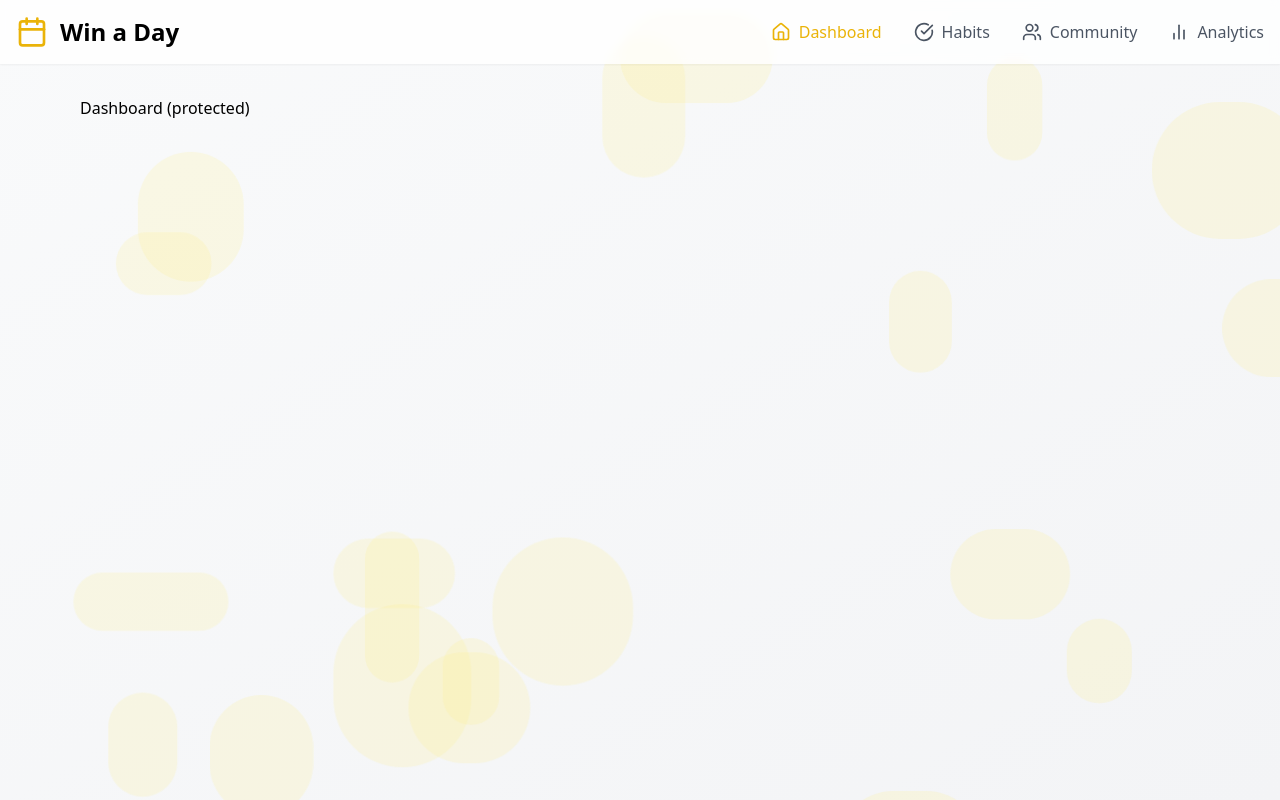
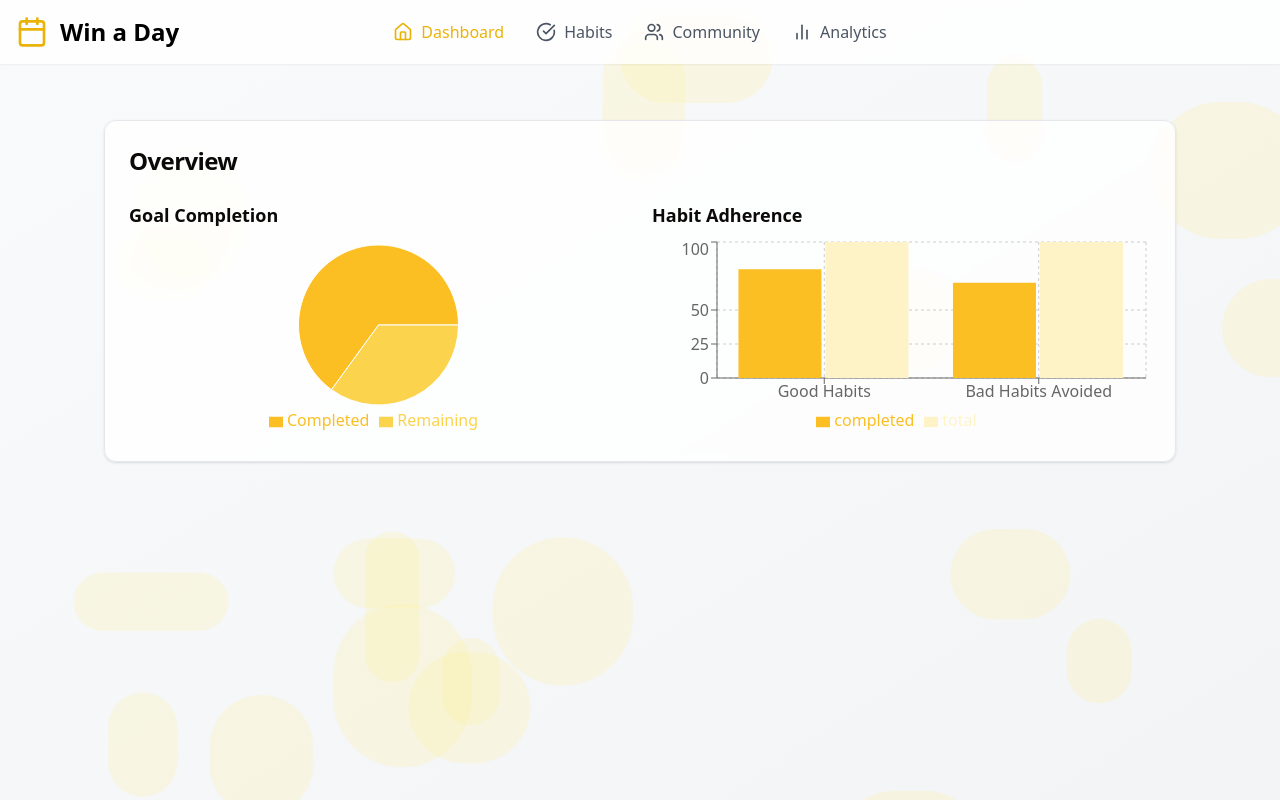
Before and after one commit to WhiteWolfWCY/win-a-day, a Next.js app: page /dashboard/home in a window 1280 px wide. Built offline with nearby package versions, Linux system fonts and the light colour scheme.

Commit message:
Navbar mobile view

```diff
--- a/app/dashboard/home/page.tsx
+++ b/app/dashboard/home/page.tsx
@@ -1,9 +1,12 @@
-export default function DashboardPage(){
-    return (
-        <div>
-            <h1>
-                Dashboard (protected)
-            </h1>
-        </div>
-    )
+"use client";
+
+import OverviewSection from "@/components/OverviewSection";
+
+export default function DashboardPage() {
+  return (
+    <main className="container mx-auto flex-grow flex flex-col gap-6 p-6 z-10">
+      <OverviewSection />
+      <div className="grid grid-cols-1 md:grid-cols-2 gap-6"></div>
+    </main>
+  );
 }
--- a/app/dashboard/layout.tsx
+++ b/app/dashboard/layout.tsx
@@ -11,11 +11,11 @@ export default function DashboardLayout({
 }>) {
   return (
     <>
-    <div className="min-h-screen bg-gradient-to-br from-gray-50 to-gray-100 flex flex-col relative overflow-hidden">
+    <div className="min-h-screen bg-gradient-to-br from-gray-50 to-gray-100 flex flex-col relative overflow-hidden z-0">
       {[...Array(20)].map((_, i) => (
         <motion.div
           key={i}
-          className="absolute rounded-full bg-yellow-200 opacity-20"
+          className="absolute rounded-full bg-yellow-200 opacity-20 z-0"
           style={{
             width: Math.random() * 100 + 50,
             height: Math.random() * 100 + 50,
@@ -34,8 +34,10 @@ export default function DashboardLayout({
           }}
         />
       ))}
-      <Navbar />
-      <MaxWidthWrapper className="pt-8">{children}</MaxWidthWrapper>
+      <div className="z-20 relative">
+        <Navbar />
+      </div>
+      <MaxWidthWrapper className="pt-8 z-10 relative">{children}</MaxWidthWrapper>
     </div>
     </>
   );
--- a/components/Navbar.tsx
+++ b/components/Navbar.tsx
@@ -2,41 +2,95 @@
 
 import { cn } from "@/lib/utils";
 import { UserButton } from "@clerk/nextjs";
-import { BarChart2, CalendarIcon, CheckCircle, Home, Users } from "lucide-react";
+import { BarChart2, CalendarIcon, CheckCircle, Home, Users, Menu, X } from "lucide-react";
 import Link from "next/link";
 import { usePathname } from "next/navigation";
+import { useState, useEffect } from "react";
 
 export default function Navbar() {
+    const pathname = usePathname();
+    const [mobileMenuOpen, setMobileMenuOpen] = useState(false);
 
-    const pathname = usePathname();
+    const navItems = [
+        { href: "/dashboard/home", icon: Home, label: "Dashboard" },
+        { href: "/dashboard/habits", icon: CheckCircle, label: "Habits" },
+        { href: "/dashboard/community", icon: Users, label: "Community" },
+        { href: "/dashboard/analytics", icon: BarChart2, label: "Analytics" },
+    ];
+
+    useEffect(() => {
+        if (mobileMenuOpen) {
+            document.body.style.overflow = 'hidden';
+        } else {
+            document.body.style.overflow = 'unset';
+        }
+    }, [mobileMenuOpen]);
 
     return (
-        <header className="w-full p-4 bg-white bg-opacity-80 backdrop-blur-sm shadow-sm z-10">
+        <>
+            <header className="w-full p-4 bg-white bg-opacity-80 backdrop-blur-sm shadow-sm relative z-10">
                 <div className="container mx-auto flex justify-between items-center">
-          <Link href="/" className="flex items-center space-x-3">
+                    <button
+                        className="lg:hidden z-20"
+                        onClick={() => setMobileMenuOpen(!mobileMenuOpen)}
+                    >
+                        <Menu className="h-6 w-6" />
+                    </button>
+                    <Link href="/" className="flex items-center space-x-3 lg:flex-1">
                         <CalendarIcon className="h-8 w-8 text-yellow-500" />
                         <span className="font-bold text-2xl">Win a Day</span>
                     </Link>
-          <nav className="hidden md:flex space-x-8">
-            <Link href="/dashboard/home" className={cn("flex items-center space-x-2 text-gray-600 hover:text-yellow-500", pathname === "/dashboard/home" && "text-yellow-500")}>
-              <Home className="h-5 w-5" />
-              <span>Dashboard</span>
+                    <nav className="hidden lg:flex space-x-8">
+                        {navItems.map((item) => (
+                            <Link
+                                key={item.href}
+                                href={item.href}
+                                className={cn(
+                                    "flex items-center space-x-2 text-gray-600 hover:text-yellow-500",
+                                    pathname === item.href && "text-yellow-500"
+                                )}
+                            >
+                                <item.icon className="h-5 w-5" />
+                                <span>{item.label}</span>
                             </Link>
-            <Link href="/dashboard/habits" className={cn("flex items-center space-x-2 text-gray-600 hover:text-yellow-500", pathname === "/dashboard/habits" && "text-yellow-500")}>
-              <CheckCircle className="h-5 w-5" />
-              <span>Habits</span>
-            </Link>
-            <Link href="/dashboard/community" className={cn("flex items-center space-x-2 text-gray-600 hover:text-yellow-500", pathname === "/dashboard/community" && "text-yellow-500")}>
-              <Users className="h-5 w-5" />
-              <span>Community</span>
-            </Link>
-            <Link href="/dashboard/analytics" className={cn("flex items-center space-x-2 text-gray-600 hover:text-yellow-500", pathname === "/dashboard/analytics" && "text-yellow-500")}   >
-              <BarChart2 className="h-5 w-5" />
-              <span>Analytics</span>
-            </Link>
+                        ))}
                     </nav>
+                    <div className="lg:flex-1 flex justify-end">
                         <UserButton />
                     </div>
+                </div>
             </header>
-    )
+            <div className={cn(
+                "fixed inset-0 bg-black bg-opacity-50 z-50 transition-opacity duration-300 ease-in-out",
+                mobileMenuOpen ? "opacity-100" : "opacity-0 pointer-events-none"
+            )} onClick={() => setMobileMenuOpen(false)}>
+                <div className={cn(
+                    "fixed inset-y-0 left-0 w-64 bg-white shadow-lg z-50 overflow-y-auto transition-transform duration-300 ease-in-out transform",
+                    mobileMenuOpen ? "translate-x-0" : "-translate-x-full"
+                )}>
+                    <div className="p-4 space-y-4">
+                        <div className="flex justify-end">
+                            <button onClick={() => setMobileMenuOpen(false)}>
+                                <X className="h-6 w-6" />
+                            </button>
+                        </div>
+                        {navItems.map((item) => (
+                            <Link
+                                key={item.href}
+                                href={item.href}
+                                className={cn(
+                                    "flex items-center space-x-2 text-gray-600 hover:text-yellow-500 p-2",
+                                    pathname === item.href && "text-yellow-500"
+                                )}
+                                onClick={() => setMobileMenuOpen(false)}
+                            >
+                                <item.icon className="h-5 w-5" />
+                                <span>{item.label}</span>
+                            </Link>
+                        ))}
+                    </div>
+                </div>
+            </div>
+        </>
+    );
 }
--- /dev/null
+++ b/components/OverviewSection.tsx
@@ -0,0 +1,82 @@
+"use client";
+
+import { Card, CardContent, CardHeader, CardTitle } from "./ui/card";
+import {
+  BarChart,
+  Bar,
+  XAxis,
+  YAxis,
+  CartesianGrid,
+  Tooltip,
+  Legend,
+  ResponsiveContainer,
+  PieChart,
+  Pie,
+  Cell,
+} from "recharts";
+
+const overviewData = {
+  goalCompletion: [
+    { name: "Completed", value: 65 },
+    { name: "Remaining", value: 35 },
+  ],
+  habitAdherence: [
+    { name: "Good Habits", completed: 80, total: 100 },
+    { name: "Bad Habits Avoided", completed: 70, total: 100 },
+  ],
+};
+
+const COLORS = ["#fbbf24", "#fcd34d", "#fde68a", "#fef3c7"];
+
+export default function OverviewSection() {
+  return (
+    <Card className="bg-white bg-opacity-80 backdrop-blur-sm">
+      <CardHeader>
+        <CardTitle className="text-2xl font-bold">Overview</CardTitle>
+      </CardHeader>
+      <CardContent>
+        <div className="grid grid-cols-1 md:grid-cols-2 gap-6">
+          <div>
+            <h3 className="text-lg font-semibold mb-2">Goal Completion</h3>
+            <ResponsiveContainer width="100%" height={200}>
+              <PieChart>
+                <Pie
+                  data={overviewData.goalCompletion}
+                  cx="50%"
+                  cy="50%"
+                  labelLine={false}
+                  outerRadius={80}
+                  fill="#8884d8"
+                  dataKey="value"
+                >
+                  {overviewData.goalCompletion.map((entry, index) => (
+                    <Cell
+                      key={`cell-${index}`}
+                      fill={COLORS[index % COLORS.length]}
+                    />
+                  ))}
+                </Pie>
+                <Tooltip />
+                <Legend />
+              </PieChart>
+            </ResponsiveContainer>
+          </div>
+          <div>
+            <h3 className="text-lg font-semibold mb-2">Habit Adherence</h3>
+            <ResponsiveContainer width="100%" height={200}>
+              <BarChart data={overviewData.habitAdherence}>
+                <CartesianGrid strokeDasharray="3 3" />
+                <XAxis dataKey="name" />
+                <YAxis />
+                <Tooltip />
+                <Legend />
+                <Bar dataKey="completed" fill="#fbbf24" /> {/* Amber-400 */}
+                <Bar dataKey="total" fill="#fef3c7" /> {/* Amber-100 */}
+              </BarChart>
+            </ResponsiveContainer>
+          </div>
+        </div>
+      </CardContent>
+    </Card>
+  );
+}
--- a/package.json
+++ b/package.json
@@ -26,6 +26,7 @@
     "next": "14.2.15",
     "react": "^18",
     "react-dom": "^18",
+    "recharts": "^2.13.0",
     "tailwind-merge": "^2.5.4",
     "tailwindcss-animate": "^1.0.7"
   },
```
Also changed, not shown: 1 other file (tests, documents, lock files or other folders). Lines whose indentation alone changed are shown as unchanged.
